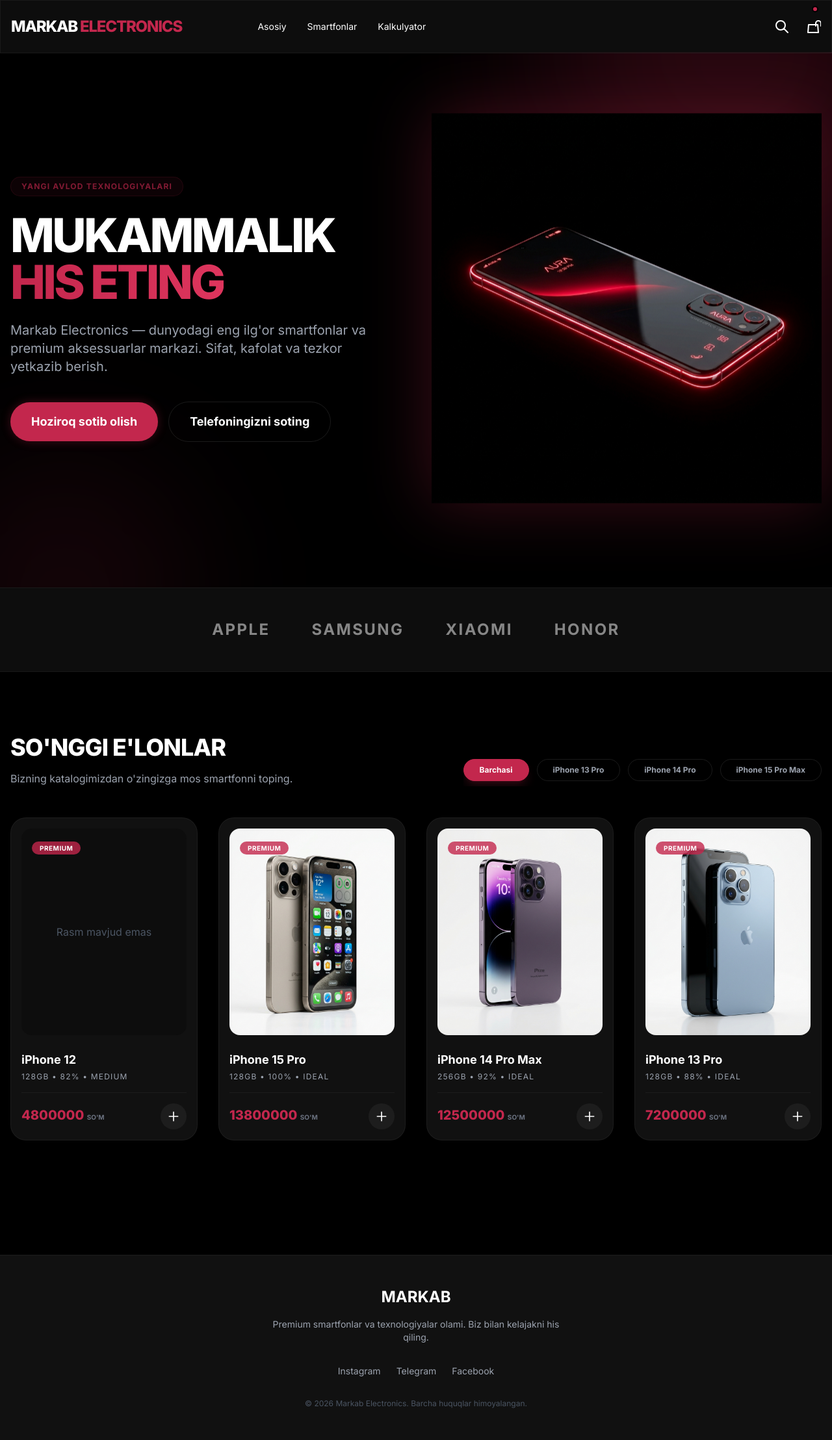
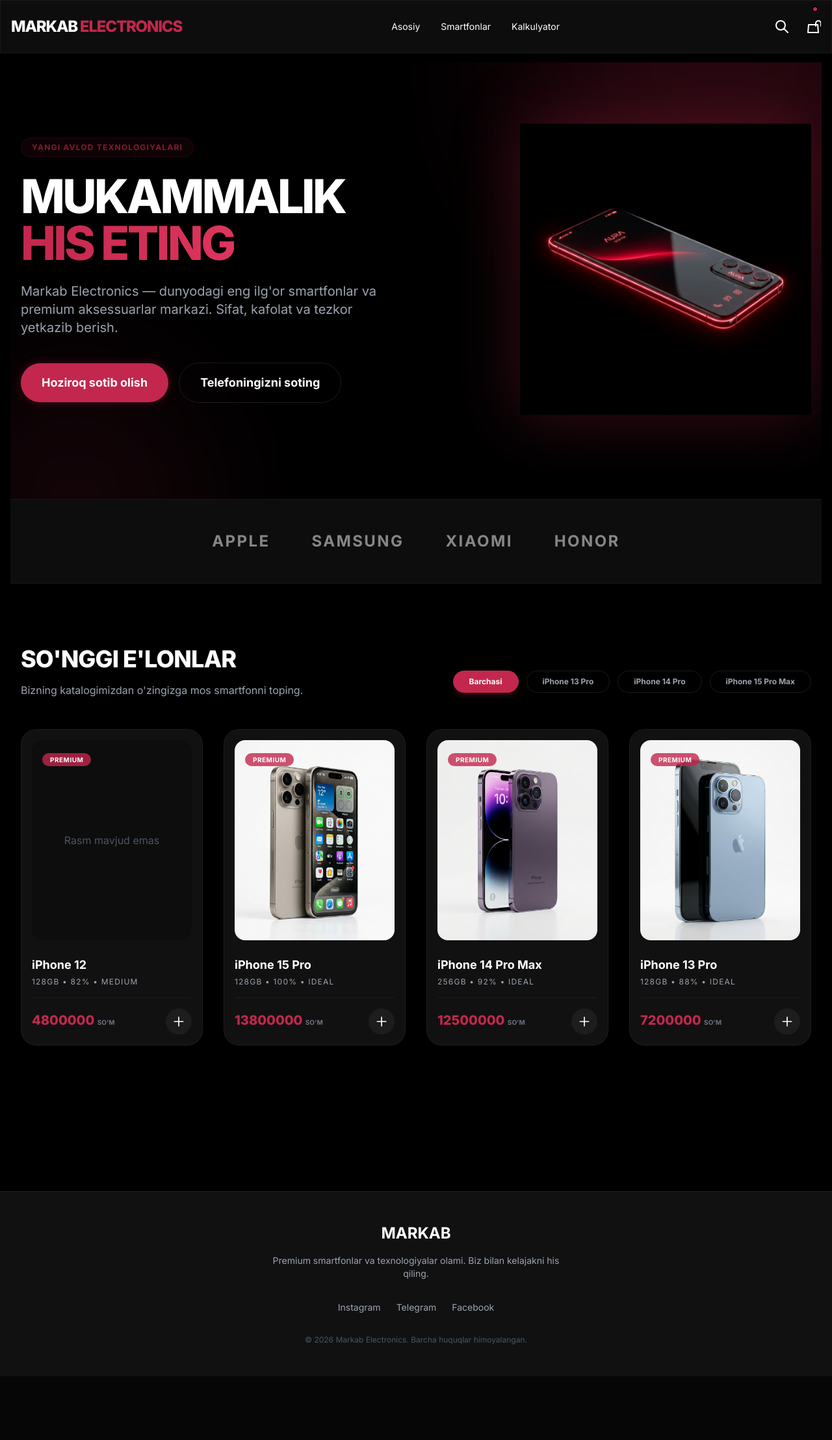
Before and after one commit to Ulugbek12-developer/markab_website, a Django app: page / in a window 1280 px wide. Shown: the whole page at 65% size. After the commit the page ends 2069 px from the top, so only its background shows below. Run offline with Django 5.2, Linux system fonts and the light colour scheme; data comes from the database, SQL or seed files in the repository; some libraries are stand-ins or nearby versions.

Commit message:
Layout and Static fix

```diff
--- a/core/settings.py
+++ b/core/settings.py
@@ -23,9 +23,10 @@
 SECRET_KEY = 'django-insecure-94nng-4qh43jq4!n+&clw=-zz81z5+)x+!+zq^t-qn&scmq0kh'
 
 # SECURITY WARNING: don't run with debug turned on in production!
-DEBUG = True
+DEBUG = True # O'zingiz tekshirib olishingiz uchun hozircha True qoldiramiz
 
-ALLOWED_HOSTS = ['*']
+ALLOWED_HOSTS = ['markabelectronica.pythonanywhere.com', 'localhost', '127.0.0.1']
+
 
 
 # Application definition
--- a/static/css/style.css
+++ b/static/css/style.css
@@ -4,24 +4,17 @@
     --dark-bg: #000000;
     --dark-card: #111111;
     --dark-border: #222222;
-    --text-white: #FFFFFF;
-    --text-gray: #9CA3AF;
-}
-
-* {
-    box-sizing: border-box;
-    margin: 0;
-    padding: 0;
 }
 
 body {
     background-color: var(--dark-bg);
-    color: var(--text-white);
-    font-family: 'Inter', sans-serif;
-    line-height: 1.6;
+    color: white;
+    margin: 0;
+    padding: 0;
+    overflow-x: hidden;
 }
 
-/* Glassmorphism */
+/* Glassmorphism utility */
 .glass {
     background: rgba(255, 255, 255, 0.03);
     backdrop-filter: blur(12px);
@@ -29,63 +22,19 @@
     border: 1px solid rgba(255, 255, 255, 0.05);
 }
 
-/* Custom Buttons */
-.btn-premium {
-    background-color: var(--brand-color);
-    color: white;
-    padding: 12px 24px;
-    border-radius: 9999px;
-    font-weight: 700;
-    text-align: center;
-    transition: all 0.3s ease;
-    border: none;
-    cursor: pointer;
-    text-decoration: none;
-    display: inline-block;
+/* Custom scrollbar */
+::-webkit-scrollbar {
+    width: 6px;
 }
-
-.btn-premium:hover {
-    background-color: var(--brand-hover);
-    transform: translateY(-2px);
-    box-shadow: 0 10px 20px -5px rgba(195, 39, 77, 0.5);
+::-webkit-scrollbar-track {
+    background: #000;
 }
-
-/* Cards */
-.premium-card {
-    background: var(--dark-card);
-    border: 1px solid var(--dark-border);
-    border-radius: 24px;
-    padding: 24px;
-    transition: all 0.3s ease;
+::-webkit-scrollbar-thumb {
+    background: #222;
+    border-radius: 10px;
 }
-
-.premium-card:hover {
-    border-color: var(--brand-color);
-    box-shadow: 0 0 30px rgba(195, 39, 77, 0.1);
-}
-
-/* Inputs */
-input, select, textarea {
-    background: #0A0A0A;
-    border: 1px solid #222;
-    border-radius: 12px;
-    padding: 12px 16px;
-    color: white;
-    outline: none;
-    transition: border-color 0.3s;
-}
-
-input:focus {
-    border-color: var(--brand-color);
-}
-
-/* Hide scrollbar */
-.no-scrollbar::-webkit-scrollbar {
-    display: none;
-}
-.no-scrollbar {
-    -ms-overflow-style: none;
-    scrollbar-width: none;
+::-webkit-scrollbar-thumb:hover {
+    background: var(--brand-color);
 }
 
 /* Animations */
@@ -97,3 +46,12 @@
 .animate-fade-in {
     animation: fadeIn 0.6s ease-out forwards;
 }
+
+@keyframes float {
+    0%, 100% { transform: translateY(0); }
+    50% { transform: translateY(-20px); }
+}
+
+.animate-float {
+    animation: float 6s ease-in-out infinite;
+}
--- a/templates/base.html
+++ b/templates/base.html
@@ -63,20 +63,18 @@
 <body class="min-h-screen">
     <!-- Header -->
     <header class="fixed top-0 left-0 right-0 z-50 glass border-b border-white/5 transition-all duration-300">
-        <div class="container mx-auto px-4 h-20 flex items-center justify-between">
-            <div class="md:hidden flex-1"></div> <!-- Spacer for mobile centering -->
-
-            <a href="{% url 'phones:home' %}" class="text-xl md:text-2xl font-extrabold tracking-tighter text-white text-center flex-shrink-0">
+        <div class="max-w-7xl mx-auto px-4 h-20 flex items-center justify-between">
+            <a href="{% url 'phones:home' %}" class="text-xl md:text-2xl font-extrabold tracking-tighter text-white flex-shrink-0">
                 MARKAB <span class="text-brand">ELECTRONICS</span>
             </a>
 
-            <div class="hidden md:flex items-center space-x-8 flex-1 justify-center">
+            <div class="hidden md:flex items-center space-x-8">
                 <a href="{% url 'phones:home' %}" class="text-sm font-medium hover:text-brand transition-colors">Asosiy</a>
                 <a href="{% url 'phones:filter' %}" class="text-sm font-medium hover:text-brand transition-colors">Smartfonlar</a>
                 <a href="{% url 'phones:calculator' %}" class="text-sm font-medium hover:text-brand transition-colors">Kalkulyator</a>
             </div>
 
-            <div class="flex items-center space-x-4 flex-1 justify-end">
+            <div class="flex items-center space-x-2 md:space-x-4">
                 <a href="{% url 'phones:search' %}" class="p-2 hover:bg-white/10 rounded-full transition-colors">
                     <svg class="w-5 h-5 md:w-6 md:h-6" fill="none" stroke="currentColor" viewBox="0 0 24 24"><path stroke-linecap="round" stroke-linejoin="round" stroke-width="2" d="M21 21l-6-6m2-5a7 7 0 11-14 0 7 7 0 0114 0z"></path></svg>
                 </a>
@@ -91,9 +89,13 @@
     </header>
 
 
-    <main class="pt-20">
-        {% block content %}{% endblock %}
+
+    <main class="pt-24 pb-12">
+        <div class="max-w-7xl mx-auto px-4 w-full">
+            {% block content %}{% endblock %}
+        </div>
     </main>
+
 
     <!-- Footer -->
     <footer class="bg-dark-card border-t border-white/5 py-12 mt-20">
--- a/templates/phones/index.html
+++ b/templates/phones/index.html
@@ -8,8 +8,8 @@
     <div class="absolute top-0 right-0 -translate-y-1/2 translate-x-1/4 w-[600px] h-[600px] bg-brand/20 rounded-full blur-[120px] pointer-events-none"></div>
     <div class="absolute bottom-0 left-0 translate-y-1/2 -translate-x-1/4 w-[400px] h-[400px] bg-brand/10 rounded-full blur-[100px] pointer-events-none"></div>
 
-    <div class="container mx-auto px-4 relative z-10">
-        <div class="flex flex-col md:flex-row items-center justify-between gap-8 md:gap-12">
+    <div class="max-w-7xl mx-auto px-4 relative z-10">
+        <div class="flex flex-col md:flex-row items-center justify-between gap-12">
             <div class="flex-1 text-center md:text-left animate-fade-in order-2 md:order-1">
                 <span class="inline-block px-4 py-1.5 rounded-full bg-brand/10 border border-brand/20 text-brand text-[10px] md:text-xs font-bold tracking-widest uppercase mb-6 animate-pulse">
                     Yangi Avlod Texnologiyalari
@@ -30,9 +30,9 @@
                     </a>
                 </div>
             </div>
-            <div class="flex-1 relative order-1 md:order-2 w-full max-w-[300px] md:max-w-none mx-auto">
+            <div class="flex-1 relative order-1 md:order-2 w-full max-w-md mx-auto">
                 <div class="relative w-full aspect-square md:aspect-auto flex justify-center">
-                    <img src="{% static 'images/hero_phone.png' %}" alt="Premium Smartphone" class="w-full h-auto max-h-[400px] md:max-h-none object-contain relative z-10 animate-float drop-shadow-[0_0_50px_rgba(195,39,77,0.3)]">
+                    <img src="{% static 'images/hero_phone.png' %}" alt="Premium Smartphone" class="w-full h-auto max-h-[300px] md:max-h-none object-contain relative z-10 animate-float drop-shadow-[0_0_50px_rgba(195,39,77,0.3)]">
                 </div>
             </div>
         </div>
@@ -42,7 +42,7 @@
 
 <!-- Brands Section -->
 <section class="py-12 border-y border-white/5 bg-white/5 backdrop-blur-sm">
-    <div class="container mx-auto px-4">
+    <div class="max-w-7xl mx-auto px-4">
         <div class="flex flex-wrap justify-center items-center gap-8 md:gap-16 opacity-50 grayscale hover:grayscale-0 transition-all duration-500">
             <span class="text-2xl font-bold tracking-widest">APPLE</span>
             <span class="text-2xl font-bold tracking-widest">SAMSUNG</span>
@@ -52,9 +52,10 @@
     </div>
 </section>
 
+
 <!-- Products Section -->
 <section class="py-16 md:py-24">
-    <div class="container mx-auto px-4">
+    <div class="max-w-7xl mx-auto px-4">
         <div class="flex flex-col md:flex-row justify-between items-center md:items-end mb-12 gap-8 text-center md:text-left">
             <div>
                 <h2 class="text-3xl md:text-4xl font-extrabold tracking-tight mb-4 uppercase">SO'NGGI E'LONLAR</h2>
```
